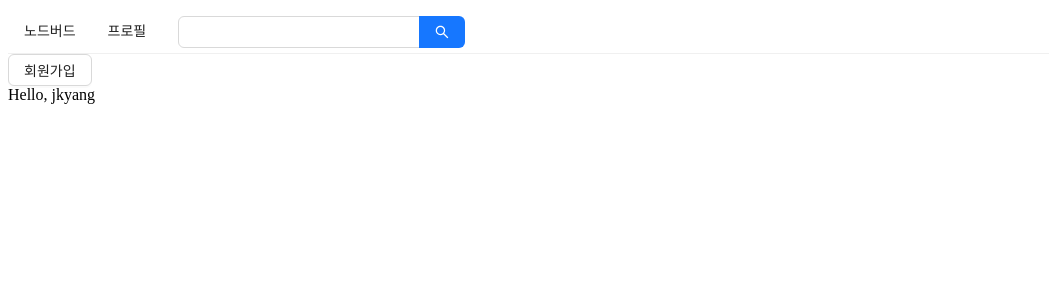
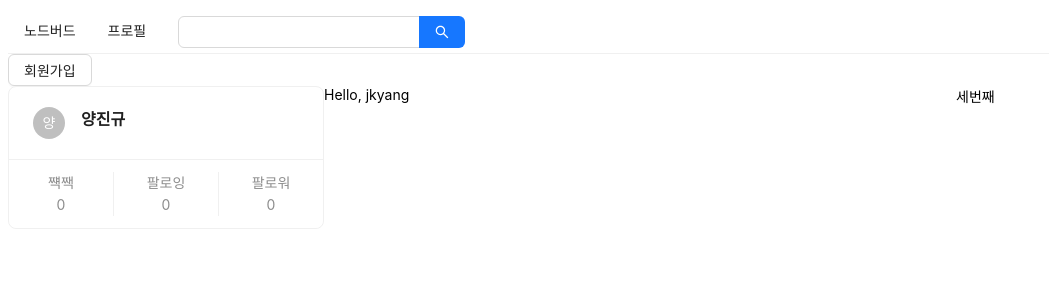
Before and after one commit to JayKst/edu-next-nodebird, a Next.js app in the folder front/: page / in a window 1280 px wide. Shown: the top 300 px of the page, without its empty margins (0-1049 px from the left). Built offline with nearby package versions, Linux system fonts and the light colour scheme.

Commit message:
2-3. antd 그리드 시스템

```diff
--- a/front/components/AppLayout.js
+++ b/front/components/AppLayout.js
@@ -1,8 +1,14 @@
 import React from 'react';
 import Link from 'next/link';
 import PropTypes from "prop-types";
-import {Button, Input, Menu} from "antd";
+import {Avatar, Button, Card, Col, Input, Menu, Row} from "antd";
 
+const dummy={
+    nickname: '양진규',
+    Post: [],
+    Followings: [],
+    Followers: []
+}
 const AppLayout = ({children}) => {
     return(
     <div>
@@ -26,7 +32,23 @@ const AppLayout = ({children}) => {
                 회원가입
             </Button>
         </Link>
-        {children}
+        <Row>
+            <Col xs={24} md={6}>
+                <Card
+                actions={[
+                    <div key="twit">쨱짹<br/>{dummy.Post.length}</div>,
+                    <div key="following">팔로잉<br/>{dummy.Followings.length}</div>,
+                    <div key="follower">팔로워<br/>{dummy.Followers.length}</div>,
+
+                ]}>
+                    <Card.Meta
+                        avatar={<Avatar>{dummy.nickname[0]}</Avatar>} title={dummy.nickname}
+                    />
+                </Card>
+            </Col>
+            <Col xs={24} md={12}>{children}</Col>
+            <Col xs={24} md={6}>세번째</Col>
+        </Row>
     </div>)
 }
 
```
